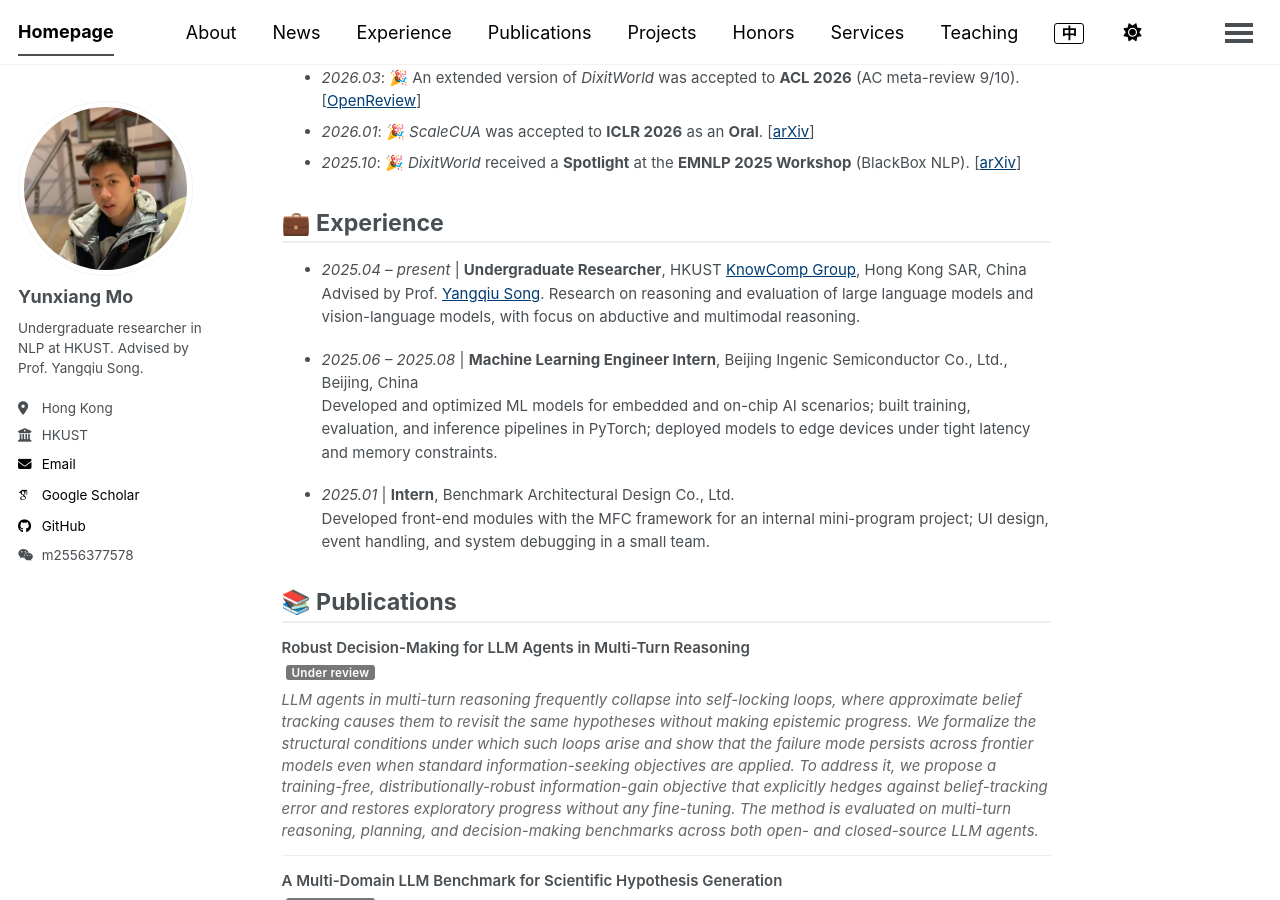
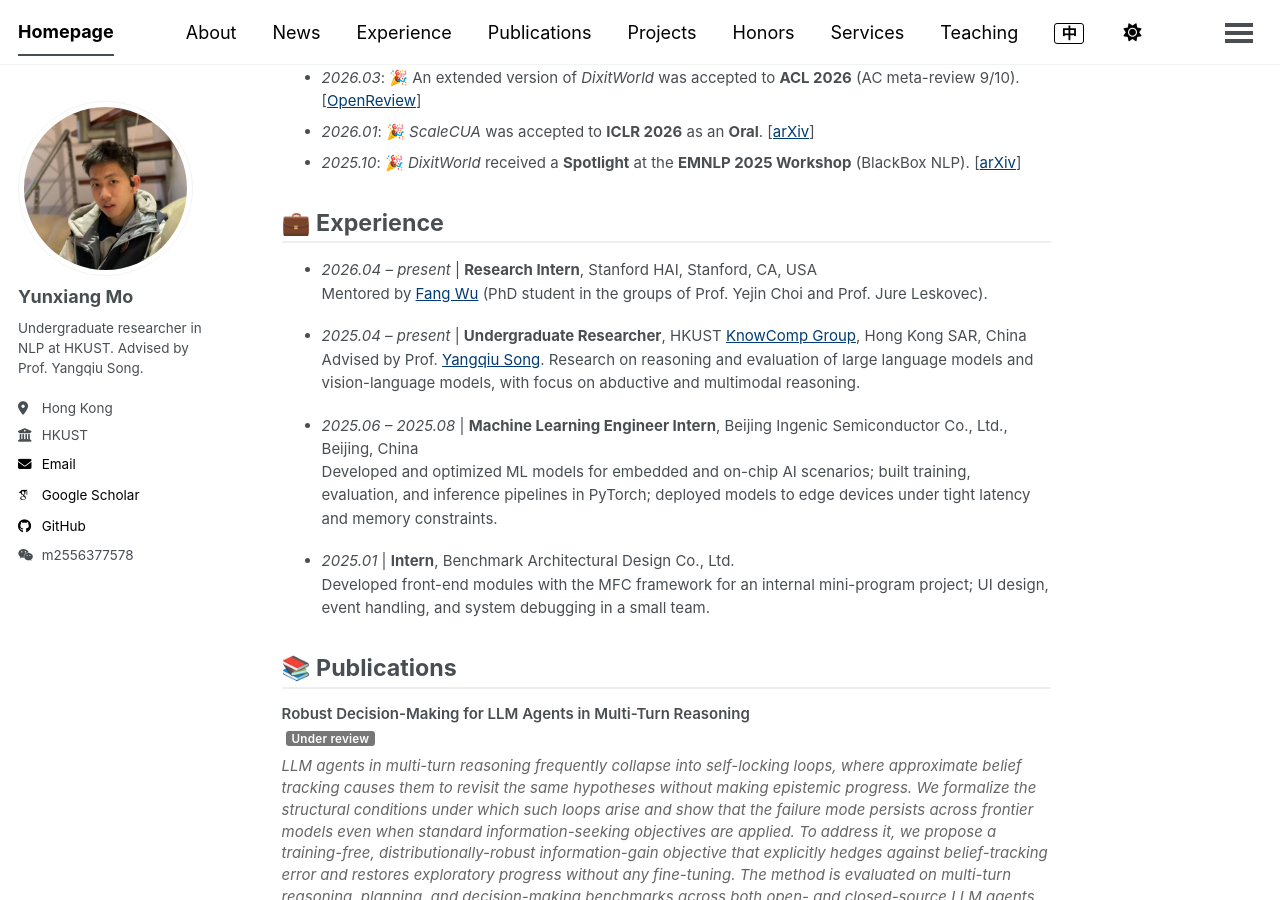
Before and after one commit to moyunxiang/moyunxiang.github.io, a Jekyll site: the page built from _pages/about.md, in a window 1280 px wide and 900 px high, scrolled down 414 px. Built offline with Jekyll 4.4.1, drawn with Linux system fonts in a browser that asks for light colours; some web fonts are replaced; a script bundle is joined from its source files by our own code; library files that are not in the unit come from our copies.

Commit message:
Experience: add Stanford HAI Research Intern (mentored by Fang Wu, PhD student in Yejin Choi & Jure Leskovec groups)

```diff
--- a/_pages/about.md
+++ b/_pages/about.md
@@ -27,6 +27,9 @@ I am currently looking for a **research-exchange position in the U.S.** for the
 
 💼 Experience
 ======
+- *2026.04 – present* | **Research Intern**, Stanford HAI, Stanford, CA, USA
+  Mentored by [Fang Wu](https://smiles724.github.io/) (PhD student in the groups of Prof. Yejin Choi and Prof. Jure Leskovec).
+
 - *2025.04 – present* | **Undergraduate Researcher**, HKUST [KnowComp Group](https://github.com/HKUST-KnowComp), Hong Kong SAR, China
   Advised by Prof. [Yangqiu Song](https://www.cse.ust.hk/~yqsong/). Research on reasoning and evaluation of large language models and vision-language models, with focus on abductive and multimodal reasoning.
 
```
Also changed, not shown: _pages/about-zh.md (+3 -0 lines).
